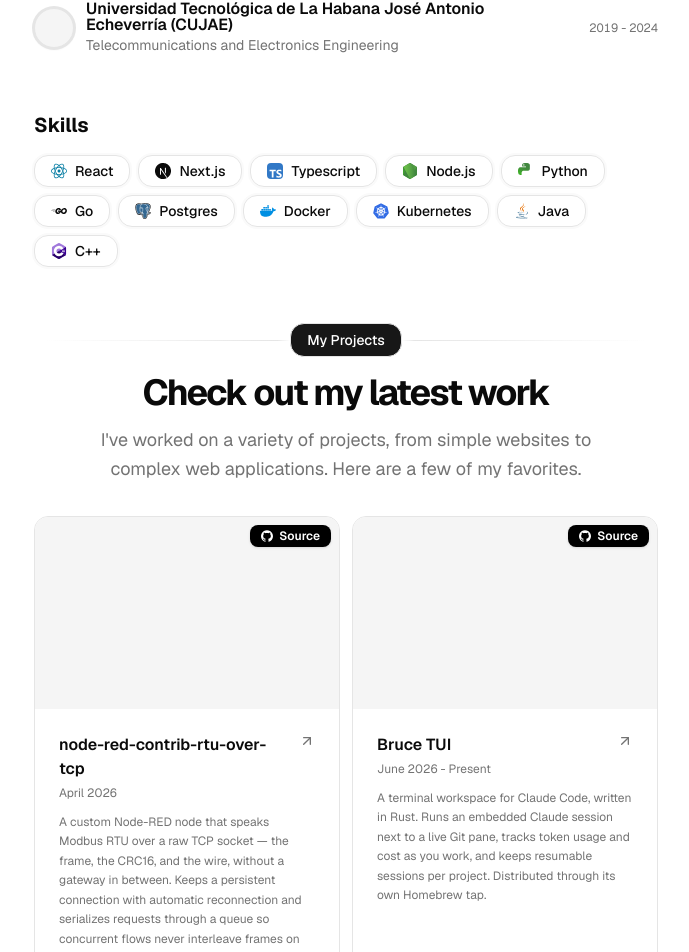
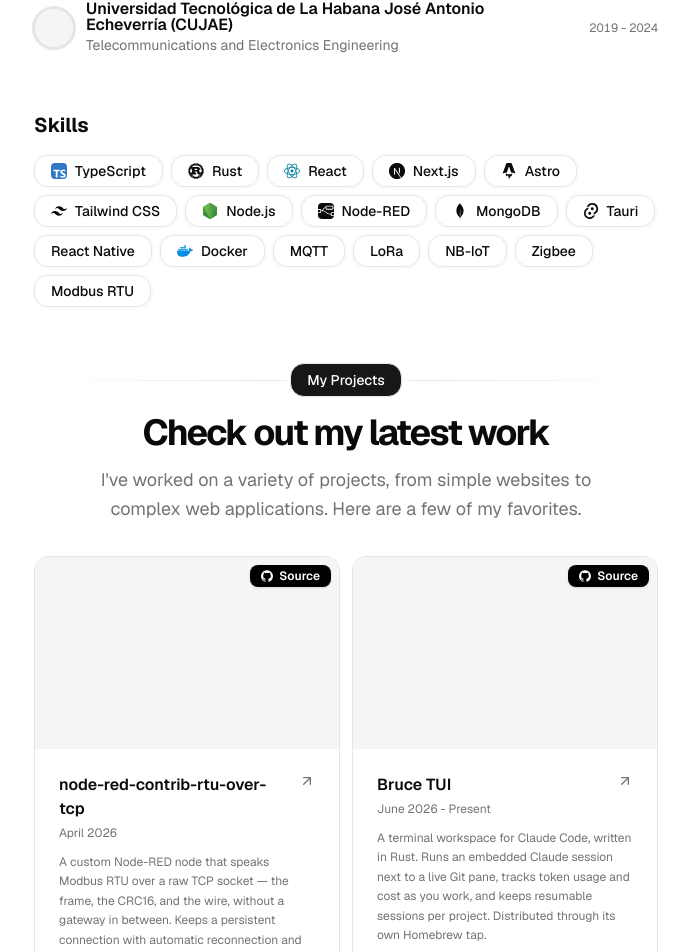
Before and after one commit to soydanielsierradev/portfolio, a Next.js app: page / in a window 1280 px wide. Shown: the part 917-1869 px from the top of the page, without its empty margins (294-983 px from the left). Built offline with nearby package versions, Linux system fonts and the light colour scheme.

Commit message:
feat(resume): replace upstream skills with Daniel Sierra stack

```diff
--- a/src/data/resume.tsx
+++ b/src/data/resume.tsx
@@ -1,16 +1,15 @@
 import { Icons } from "@/components/icons";
 import { HomeIcon, NotebookIcon } from "lucide-react";
+import { Typescript } from "@/components/ui/svgs/typescript";
+import { Rust } from "@/components/ui/svgs/rust";
 import { ReactLight } from "@/components/ui/svgs/reactLight";
 import { NextjsIconDark } from "@/components/ui/svgs/nextjsIconDark";
-import { Typescript } from "@/components/ui/svgs/typescript";
+import { Astro } from "@/components/ui/svgs/astro";
 import { Nodejs } from "@/components/ui/svgs/nodejs";
-import { Python } from "@/components/ui/svgs/python";
-import { Golang } from "@/components/ui/svgs/golang";
-import { Postgresql } from "@/components/ui/svgs/postgresql";
+import { NodeRed } from "@/components/ui/svgs/nodeRed";
+import { MongoDB } from "@/components/ui/svgs/mongodb";
+import { Tauri } from "@/components/ui/svgs/tauri";
 import { Docker } from "@/components/ui/svgs/docker";
-import { Kubernetes } from "@/components/ui/svgs/kubernetes";
-import { Java } from "@/components/ui/svgs/java";
-import { Csharp } from "@/components/ui/svgs/csharp";
 
 export const DATA = {
   name: "Daniel Sierra",
@@ -24,17 +23,23 @@
     "I am a [telecommunications and electronics engineer](/#education) who writes code. Since 2022 I have been building IoT monitoring systems end to end — LoRa, Zigbee and NB-IoT sensors feeding real-time dashboards through Node-RED and MQTT — for the energy, logistics and environmental sectors. I taught myself web development in 2020 and never stopped: today I move between React and Astro on the frontend, Node-RED and MongoDB on the backend, and Rust when a problem deserves a real tool. I care about the unglamorous parts — reconnection logic, CRC checks, deployments that survive a bad network — because in this field those are what actually break.",
   avatarUrl: "",
   skills: [
+    { name: "TypeScript", icon: Typescript },
+    { name: "Rust", icon: Rust },
     { name: "React", icon: ReactLight },
     { name: "Next.js", icon: NextjsIconDark },
-    { name: "Typescript", icon: Typescript },
+    { name: "Astro", icon: Astro },
+    { name: "Tailwind CSS", icon: Icons.tailwindcss },
     { name: "Node.js", icon: Nodejs },
-    { name: "Python", icon: Python },
-    { name: "Go", icon: Golang },
-    { name: "Postgres", icon: Postgresql },
+    { name: "Node-RED", icon: NodeRed },
+    { name: "MongoDB", icon: MongoDB },
+    { name: "Tauri", icon: Tauri },
+    { name: "React Native", icon: undefined },
     { name: "Docker", icon: Docker },
-    { name: "Kubernetes", icon: Kubernetes },
-    { name: "Java", icon: Java },
-    { name: "C++", icon: Csharp },
+    { name: "MQTT", icon: undefined },
+    { name: "LoRa", icon: undefined },
+    { name: "NB-IoT", icon: undefined },
+    { name: "Zigbee", icon: undefined },
+    { name: "Modbus RTU", icon: undefined },
   ],
   navbar: [
     { href: "/", icon: HomeIcon, label: "Home" },
```
